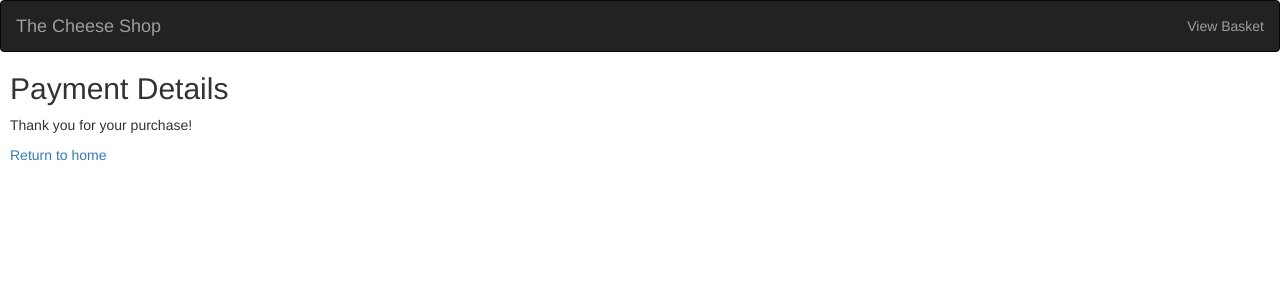
After one commit to TomRussell31506/Online-Shop, a Flask app: template templates/submittedPayment.html in a window 1280 px wide. The commit adds this page. Shown: the top 300 px of the page. Run offline with Flask 3, Linux system fonts and the light colour scheme; the template is opened without the code that fills it, so the values that code supplies are empty; some libraries are stand-ins or nearby versions.

Commit message:
finished payment page

```diff
--- a/onlineShop.py
+++ b/onlineShop.py
@@ -37,6 +37,9 @@ class paymentForm(FlaskForm):
     expiry_date = StringField("Expiry date (MM/YY):", validators = [DataRequired(), Length(min=5,max=5)])
     name_on_card = StringField("Name on card:", validators = [DataRequired()])
     submit = SubmitField("Purchase")
+
+class removeButton(FlaskForm):
+    submit = SubmitField("Remove")
 
 def get_object_with_attribute(attribute_value, attribute_name, object_list):
 
@@ -120,8 +123,7 @@ def basketPage():
     cheeses = Cheeses.query.all()
     basket = session.get("basket", [])
 
-    # Turns the useful information into a seperate list of dicts
-    # and sum totals
+    # Turns the useful information into a seperate list of dicts and sums totals
     selected_cheeses = []
     total_price = 0.0
     total_impact = 0.0
@@ -141,11 +143,15 @@ def basketPage():
 
     return render_template("basket.html", selected_cheeses=selected_cheeses, total_impact=total_impact, total_price=total_price)
 
-@app.route("/payment")
+@app.route("/payment", methods = ["GET", "POST"])
 def paymentPage():
 
     form = paymentForm()
-    return render_template("payment.html", form = form)
+    if form.validate_on_submit():
+        session.pop("basket", None)     # Clear the basket after user has 'payed' for it
+        return render_template("submittedPayment.html")
+    else:
+        return render_template("payment.html", form = form)
 
 
 if __name__ == '__main__':
--- a/templates/SingleCheese.html
+++ b/templates/SingleCheese.html
@@ -9,6 +9,6 @@
     <div class="col-md-2">
         {{ wtf.quick_form(form) }}
     </div>
-    <img src="/static/{{ cheeses.name }}.jpg" alt="An image of {{ cheeses.name }}" style="max-height: 400px; max-width: 600px;">
+    <img src="/static/{{ cheeses.name }}.jpg" alt="An image of {{ cheeses.name }}" style="max-height: 200px; max-width: 400px;">
 </div>
 {% endblock %}
--- a/templates/SingleCheeseBasket.html
+++ b/templates/SingleCheeseBasket.html
@@ -3,9 +3,7 @@
 {% block content %}
 <div style="margin-left: 10px;">
     <h1>{{ cheeses.name }}</h1>
-    <p>{{ cheeses.price }}</p>
-    <p>{{ cheeses.description }}</p>
     <p>Items added to basket!</p>
-    <img src="/static/{{ cheeses.name }}.jpg" alt="An image of {{ cheeses.name }}" style="max-height: 400px; max-width: 600px;">
+    <a href="{{url_for('galleryPage')}}">Return Home</a>
 </div>
 {% endblock %}
--- /dev/null
+++ b/templates/submittedPayment.html
@@ -0,0 +1,11 @@
+{% extends "base.html" %}
+
+{% block  content %}
+
+<div style="margin-left: 10px;">
+    <h2>Payment Details</h2>
+    <p>Thank you for your purchase!</p>
+    <a href = "{{ url_for('galleryPage') }}">Return to home</a>
+</div>
+
+{% endblock %}
```
Also changed, not shown: templates/basket.html (+8 -8 lines).
